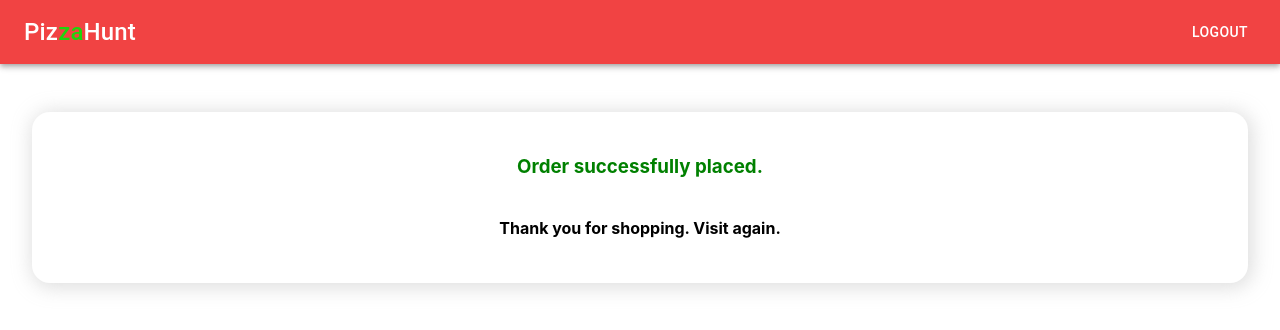
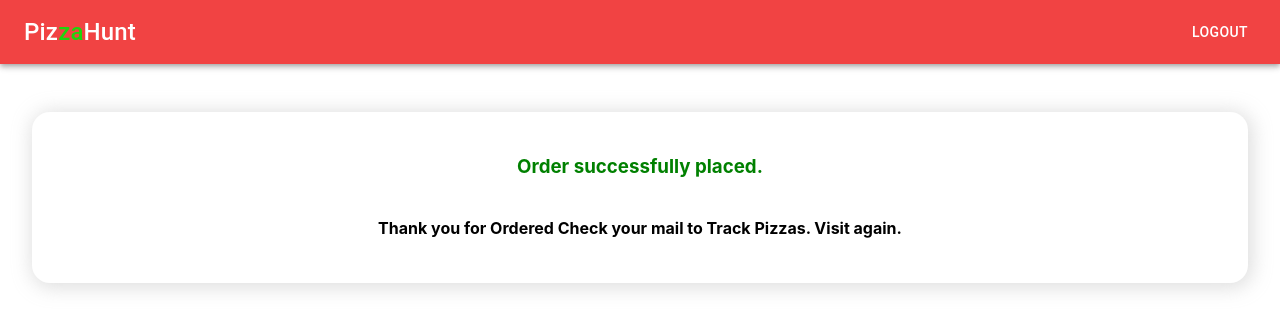
Before and after one commit to devAshokc/PizzaApp-Frontend, a React (Create React App) app: page /pizzas/menu/cart/checkout/orderSuccess in a window 1280 px wide. Shown: the top 330 px of the page. Built offline with nearby package versions, Linux system fonts and the light colour scheme.

Commit message:
small commit

```diff
--- a/src/components/OrderSuccess.js
+++ b/src/components/OrderSuccess.js
@@ -21,7 +21,7 @@ export function OrderSuccess() {
       </AppBar>
       <div className='order-success'>
         <h3 style={styles}>Order successfully placed.</h3>
-        <h4>Thank you for shopping. Visit again.</h4>
+        <h4>Thank you for Ordered Check your mail to Track Pizzas. Visit again.</h4>
       </div>
     </div>
   );
```
